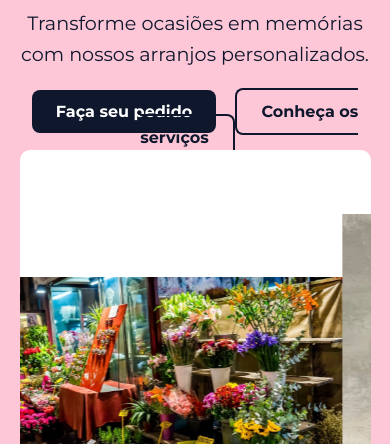
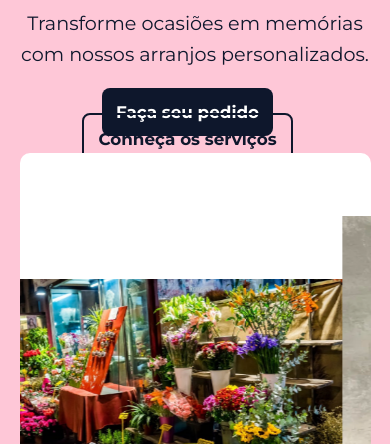
Before and after one commit to GuigohC0D3/floricultura, a plain HTML site: page index.html in a window 390 px wide. Shown: the part 400-844 px from the top of the page. Drawn offline with Linux system fonts and the light colour scheme.

Commit message:
ajustando o botão

```diff
--- a/css/style.css
+++ b/css/style.css
@@ -358,15 +358,19 @@ section.sobre p {
     object-fit: contain;
   }
 
-    .hero-buttons {
-    justify-content: center;
+  .hero-buttons {
     flex-direction: column;
     align-items: center;
+    gap: 16px;
+    margin-top: 30px;
   }
 
   .hero-buttons a {
     width: 100%;
     max-width: 300px;
+    padding: 14px;
+    font-size: 1.05rem;
     text-align: center;
+    white-space: nowrap;
   }
 }
```
